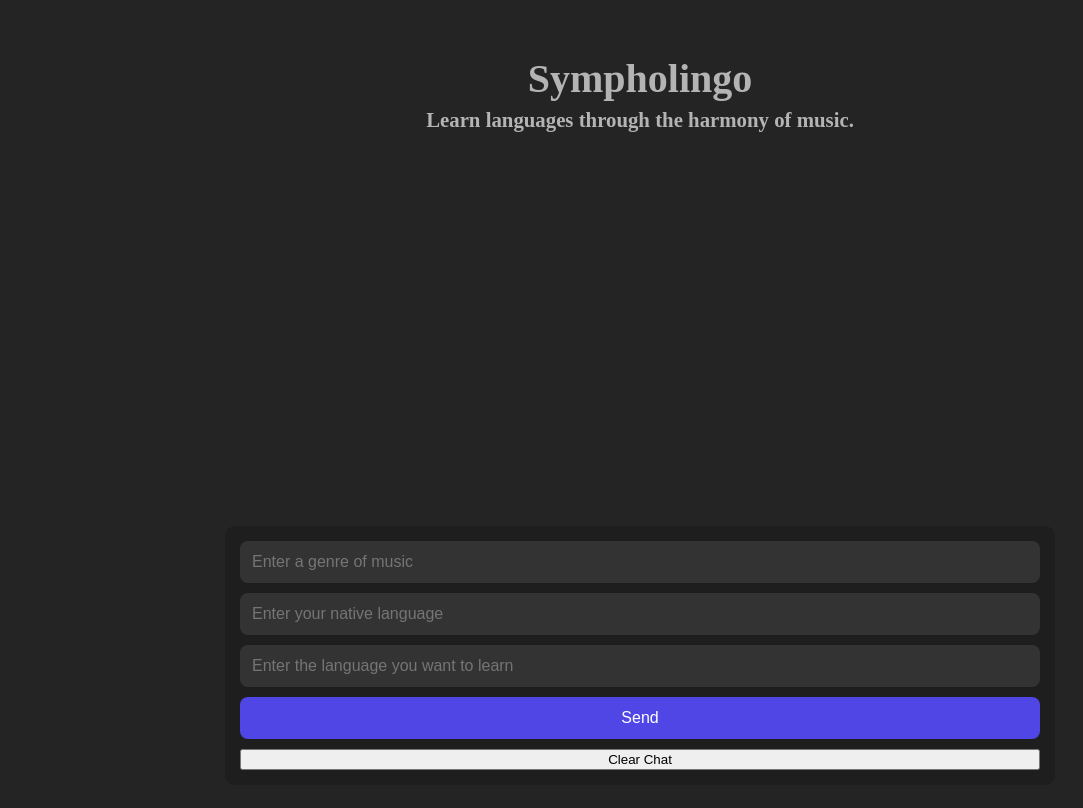
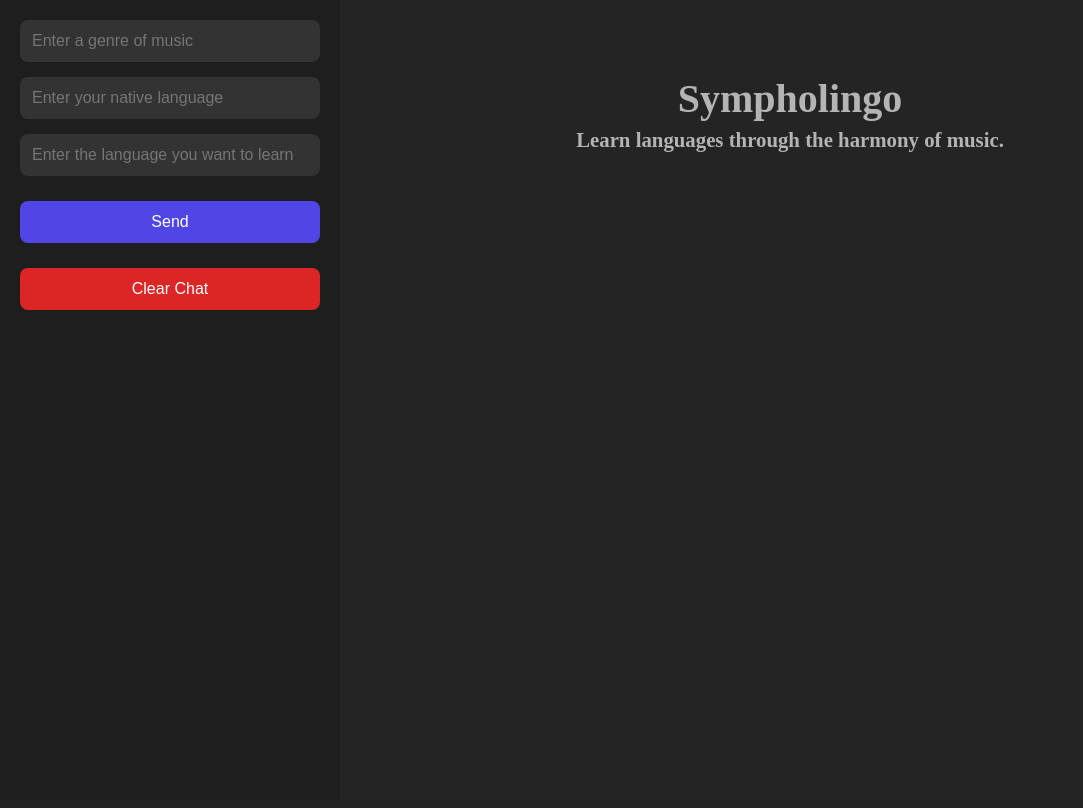
Before and after one commit to KhangMBui/Sympholingo, a React (Vite) app in the folder frontend/: page / in a window 1280 px wide. Shown: the top 808 px of the page, without its empty margins (0-1083 px from the left). Built offline with nearby package versions, Linux system fonts and the light colour scheme.

Commit message:
Redefined the UI.

```diff
--- a/frontend/src/App.css
+++ b/frontend/src/App.css
@@ -1,80 +1,118 @@
 :root {
   background-color: #242424;
+  overflow-y: auto;
+}
+
+::-webkit-scrollbar {
+  width: 8px;
+}
+
+::-webkit-scrollbar-track {
+  background: #333;
+}
+
+::-webkit-scrollbar-thumb {
+  background: #666;
+  border-radius: 4px;
 }
 
 .app {
+  /* display: flex;
+  flex-direction: row; */
+  min-height: 100vh;
+  overflow-x: hidden;
+}
+
+.sidebar {
+  position: fixed;
+  left: 0;
+  top: 0;
+  bottom: 0;
+  width: 300px;
+  background-color: #1e1e1e;
+  padding: 20px;
   display: flex;
   flex-direction: column;
-  align-items: center;
-  height: 100vh;
+  gap: 15px;
+}
+
+.main-content {
+  margin-left: 300px;
+  flex-grow: 1;
+  padding: 20px;
+  max-width: calc(100% - 300px);
+  display: flex;
+  flex-direction: column;
 }
 
 .header {
-  display: flex;
+  top: 0;
   justify-content: center;
   align-items: center;
   flex-direction: column;
   padding: 20px;
 }
 
+.chat-content {
+  width: 100%;
+  padding: 20px;
+  display: flex;
+  flex-direction: column;
+  gap: 15px;
+}
+
 .app-title {
   color: #b4b4b4;
-  display: flex;
-  justify-content: center;
-  align-items: center;
   font-size: 2.5em;
+  text-align: center;
 }
 
 .app-description {
   color: #b4b4b4;
   margin-top: -1em;
   font-size: 1.3em;
+  text-align: center;
 }
 
-.chat-content {
-  flex-grow: 1;
-  width: 100%;
-  max-width: 800px;
-  padding: 20px;
-  overflow-y: auto;
-  display: flex;
-  flex-direction: column;
-  align-items: flex-end; /* Aligns all messages to the right */
+.message-container {
+  color: white;
+  padding: 12px;
+  border-radius: 8px;
+  white-space: pre-line;
+  margin-bottom: 15px;
+  max-width: 80%;
+  word-break: break-word;
 }
 
-.chat-input {
-  display: flex;
-  flex-direction: column;
-  gap: 10px;
-  padding: 15px;
-  background-color: #1e1e1e;
-  border-radius: 10px;
-  position: absolute;
-  bottom: 0;
-  width: 100%;
-  max-width: 800px;
-  margin-bottom: 15px;
-  overflow: hidden;
+.user-message {
+  align-self: flex-end;
+  text-align: right;
+  background-color: #4f46e5;
 }
 
-.chat-input-field {
+.bot-message {
+  align-self: flex-start;
+  background-color: #333;
+}
+
+.sidebar-input {
   background: #333;
   color: white;
   border: none;
   padding: 12px;
   border-radius: 8px;
   font-size: 16px;
-  width: 97%;
+  width: 92%;
   outline: none;
   transition: all 0.3s ease;
 }
 
-.chat-input-field:focus {
+.sidebar-input:focus {
   background: #444;
   border: 1px solid #666;
 }
 
-.chat-send {
+.sidebar-button {
   background-color: #4f46e5;
   border: none;
   color: white;
@@ -82,32 +120,24 @@
   border-radius: 8px;
   font-size: 16px;
   cursor: pointer;
+  transition: all 0.3s ease;
+  margin-top: 10px;
 }
 
-.chat-send:hover {
+.sidebar-button:hover {
   background-color: #3b37c9;
 }
 
-.message-container {
-  background-color: #505050;
-  color: white;
-  padding: 12px;
-  border-radius: 8px;
-  white-space: pre-line;
-  display: flex;
-  justify-content: end;
-  width: fit-content;
-  margin-bottom: 15px;
+.clear-button {
+  background-color: #dc2626;
 }
 
-.user-message {
-  align-self: flex-end;
-  text-align: right;
+.clear-button:hover {
+  background-color: #b91c1c;
 }
 
-.bot-message {
-  align-self: flex-start;
-  background-color: black; /* Light gray for bot messages */
-  text-align: left;
-  width: fit-content;
+.typing-indicator {
+  color: #888;
+  font-style: italic;
+  padding: 10px;
 }
--- a/frontend/src/App.tsx
+++ b/frontend/src/App.tsx
@@ -53,7 +53,7 @@ function App() {
       const fullMessage = data.message;
       let currentText = "";
 
-      fullMessage.split("").forEach((char, index) => {
+      fullMessage.split("").forEach((char: string, index: number) => {
         setTimeout(() => {
           currentText += char;
           setMessages((prev) => {
@@ -90,61 +90,65 @@ function App() {
 
   return (
     <div className="app">
-      <div className="header">
-        <h1 className="app-title">Sympholingo</h1>
-        <h2 className="app-description">
-          Learn languages through the harmony of music.
-        </h2>
-      </div>
-      <div className="chat-content">
-        {messages.map((msg, index) => (
-          <div
-            key={index}
-            className={`message-container ${
-              msg.sender === "user" ? "user-message" : "bot-message"
-            }`}
-          >
-            <div className="message-content">{msg.text}</div>
-          </div>
-        ))}
-      </div>
-      <div className="chat-input">
+      <div className="sidebar">
         <input
           type="text"
           placeholder="Enter a genre of music"
-          className="chat-input-field"
+          className="sidebar-input"
           value={genre}
           onChange={(e) => setGenre(e.target.value)}
         />
         <input
           type="text"
           placeholder="Enter your native language"
-          className="chat-input-field"
+          className="sidebar-input"
           value={nativeLanguage}
           onChange={(e) => setNativeLanguage(e.target.value)}
         />
         <input
           type="text"
           placeholder="Enter the language you want to learn"
-          className="chat-input-field"
+          className="sidebar-input"
           value={learningLanguage}
           onChange={(e) => setLearningLanguage(e.target.value)}
         />
         <button
-          className="chat-send"
+          className="sidebar-button"
           onClick={handleSubmit}
           disabled={isTyping}
         >
           {isTyping ? "Typing..." : "Send"}
         </button>
         <button
-          className="chat-clear"
+          className="sidebar-button clear-button"
           onClick={handleClearChat}
           disabled={isTyping}
         >
           Clear Chat
         </button>
       </div>
+
+      <div className="main-content">
+        <div className="header">
+          <h1 className="app-title">Sympholingo</h1>
+          <h2 className="app-description">
+            Learn languages through the harmony of music.
+          </h2>
+        </div>
+        <div className="chat-content">
+          {messages.map((msg, index) => (
+            <div
+              key={index}
+              className={`message-container ${
+                msg.sender === "user" ? "user-message" : "bot-message"
+              }`}
+            >
+              <div className="message-content">{msg.text}</div>
+            </div>
+          ))}
+          {isTyping && <div className="typing-indicator">Bot is typing...</div>}
+        </div>
+      </div>
     </div>
   );
 }
```
